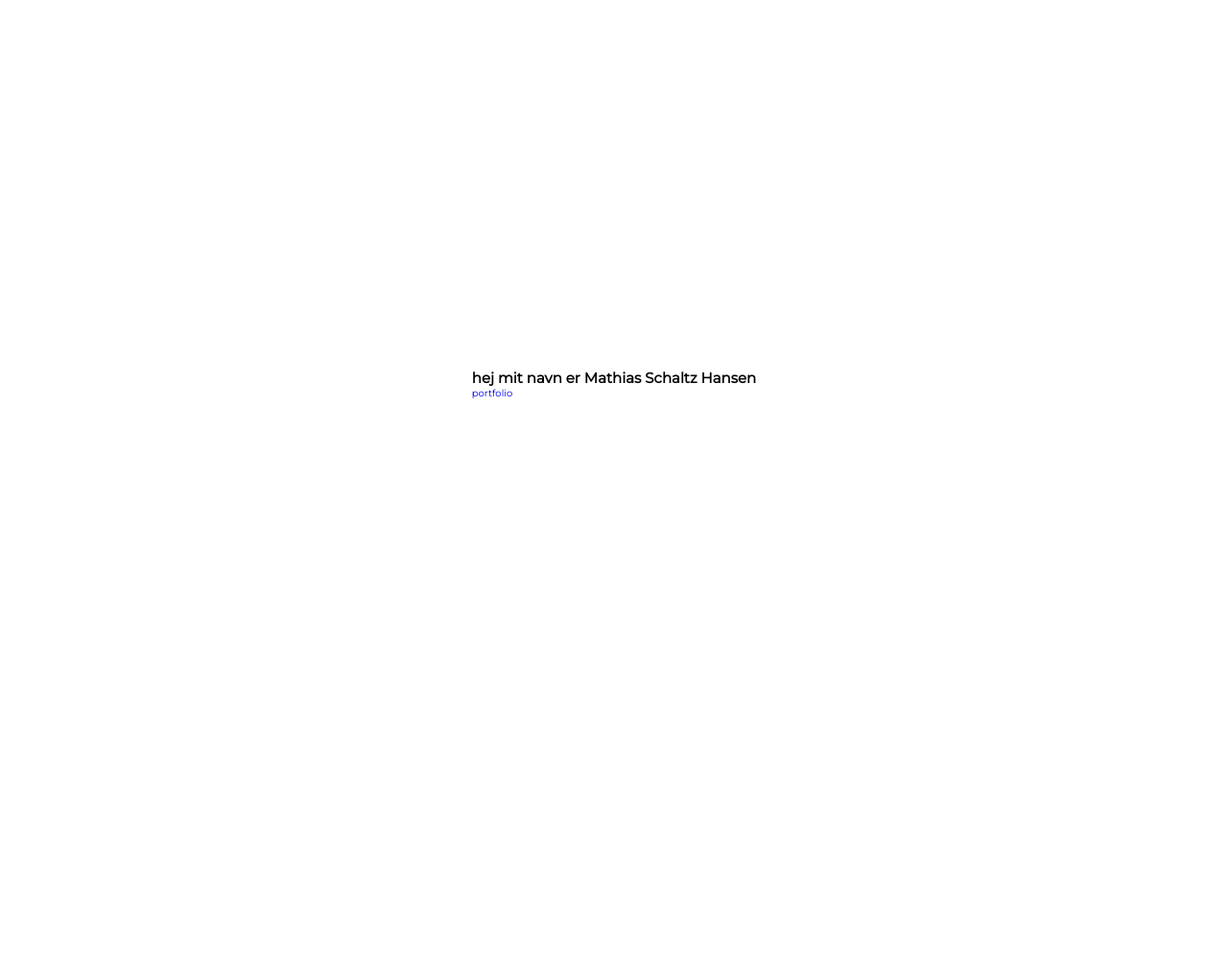
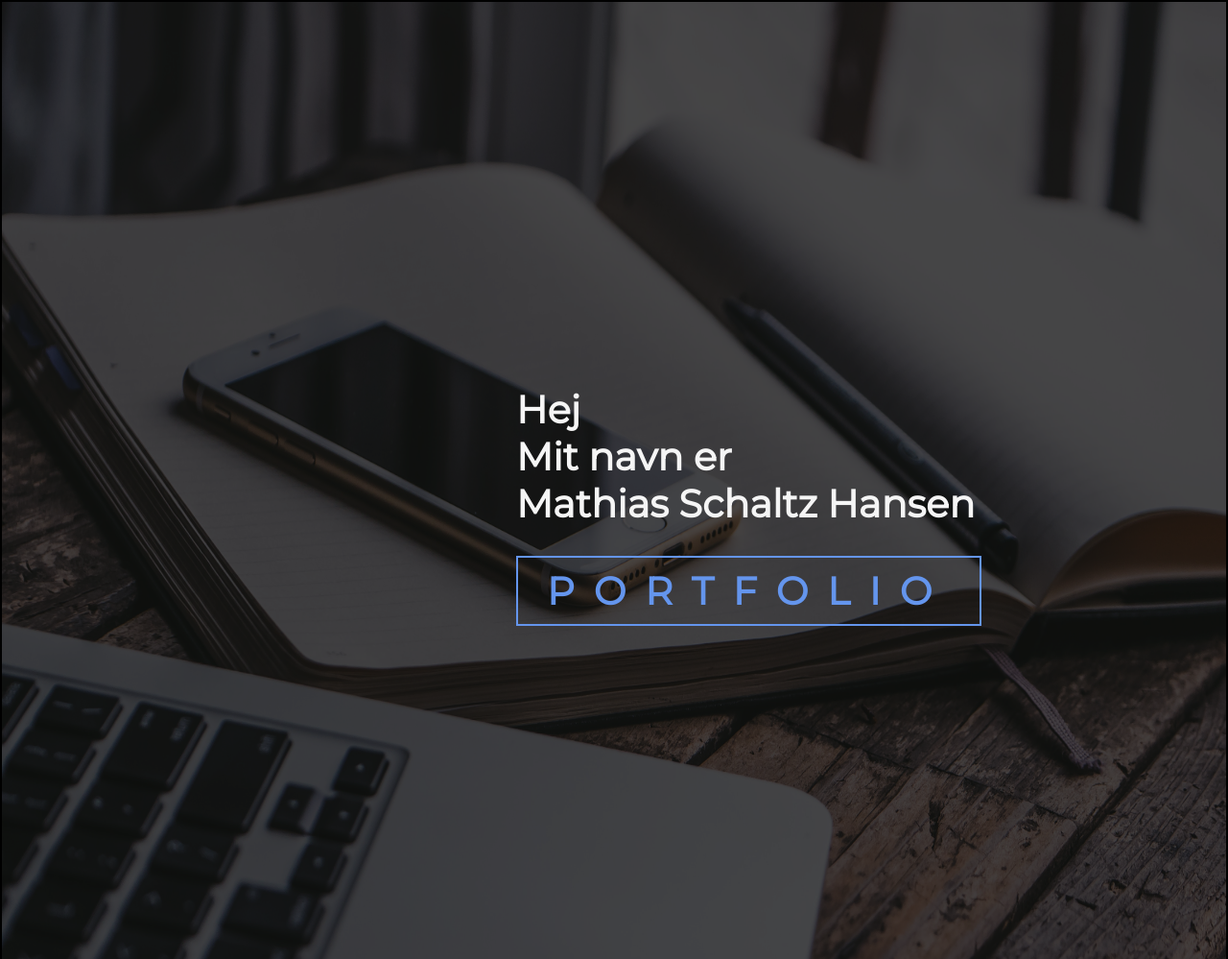
Before and after one commit to SaltedFishy03/SaltedFishy03..github.io, a plain HTML site: page index.html in a window 1280 px wide. Shown: the top 999 px of the page at 96% size. Before the commit the page ends 800 px from the top, so only its background shows below. Drawn offline with Linux system fonts and the light colour scheme.

Commit message:
opdateret version

```diff
--- /dev/null
+++ b/aboutme.css
@@ -0,0 +1,25 @@
+* {
+    background-color: aqua;
+}
+
+html {
+    scroll-behavior: smooth;
+}
+
+#numbers {
+
+}
+
+#one,
+#two {
+    height: 1200px;
+    border: 2px solid black;
+}
+
+#one {
+
+}
+
+#one img {
+    width: 500px;
+}
--- a/index.html
+++ b/index.html
@@ -1,23 +1,38 @@
 <!DOCTYPE html>
 <html lang="en">
-<head>
-    <meta charset="UTF-8">
-    <meta name="viewport" content="width=device-width, initial-scale=1.0">
+  <head>
+    <meta charset="UTF-8" />
+    <meta name="viewport" content="width=device-width, initial-scale=1.0" />
     <title>Portfolio</title>
 
-    <link rel="stylesheet" href="style.css" type="text/css">
-    <link href='https://fonts.googleapis.com/css?family=Montserrat' rel='stylesheet'>
+    <link rel="stylesheet" href="main.css" type="text/css" />
+    <link
+      href="https://fonts.googleapis.com/css?family=Montserrat"
+      rel="stylesheet"
+    />
+  </head>
+  <body class="bodyimg">
+    <div id="page">
+      <div id="home">
+        <h1 class="center">
+          Hej<br />
+          Mit navn er<br />
+          Mathias Schaltz Hansen
+        </h1>
+        <a href="/aboutme.html"><h2 class="center">portfolio</h2></a>
+      </div>
+      <div id="about-me">
+        <div id="about-me-text">
+            <h1>Om mig</h1>
+            <div class="grid-container">
+                <div class="left" id="Om-mig-img"></div>
+                <div class="right" id="Om-mig-text"></div>
 
-<body>
-<!-- Hero Section-->
-<section id="hero">
-    <div class="hero container">
-        <div>
-            <h1>hej mit navn er Mathias Schaltz Hansen</h1>
-            <a href="#" type="button" class="cta">portfolio</a>
-        </div>
+
+
+            </div>
     </div>
-</section>
-<!--end hero section-->
-</body>
+      </div>
+    </div>
+  </body>
 </html>
--- /dev/null
+++ b/main.css
@@ -0,0 +1,115 @@
+* {
+  padding: 0;
+  margin: 0;
+  box-sizing: border-box;
+}
+
+html {
+  font-size: 20px;
+  font-family: Montserrat, sans-serif;
+}
+a {
+  text-decoration: none;
+}
+.container {
+  min-height: 100vh;
+  width: 100%;
+}
+body {
+  background-image: url(/imgs/pexels-jessica-lewis-creative-583848.jpg);
+  background-repeat: no-repeat;
+  background-size: 100% 1201px;
+  z-index: 1;
+}
+.center {
+    margin-left: 42%;
+    display: block;
+
+}
+
+.text-center
+{
+  text-align: center;
+  display: block;
+}
+
+/* PAGES */
+#home,#about-me
+{
+  height: 1201px;
+  overflow: hidden;
+  border: 2px solid black;
+}
+
+
+/* HOME */
+#home {
+
+}
+#home::after { /* BLACK COVER */
+  content: "";
+  position: absolute;
+  left: 0;
+  top: 0;
+  height: 1201px;
+  width: 100%;
+  background-color: black;
+  opacity: 0.7;
+  z-index: -1;
+}
+#home h1 {
+  display: block;
+  width: fit-content;
+  font-size: 2rem;
+  color: whitesmoke;
+  margin-top: 400px;
+}
+#home h2 {
+  display: inline-block;
+  padding: 10px 30px;
+  color: cornflowerblue;
+  background-color: transparent;
+  border: 2px solid cornflowerblue;
+  font-size: 2rem;
+  text-transform: uppercase;
+  letter-spacing: 1rem;
+  margin-top: 30px;
+  transition: 0.5s ease background-color;
+  transition: 0.5s ease color;
+}
+#home h2:hover {
+  color: whitesmoke;
+  background-color: cornflowerblue;
+}
+
+/* ABOUT ME */
+#about-me
+{
+  background-color:bisque;
+  background-image: url(/imgs/about-me.jpg);
+  background-repeat: no-repeat;
+  background-size: 50% 1201px;
+  z-index: 1;
+}
+
+
+#home
+{
+  grid-area: top;
+}
+
+.grid-container
+{
+  display: grid;
+  grid-template-areas:"top top"
+  ". .";
+  grid-gap: 10px;
+  padding: 10px;
+  height: 1200px;
+}
+#about-me-text
+{
+
+  margin-top: 100px;
+
+}
--- a/style.css
+++ /dev/null
@@ -1,22 +0,0 @@
-
-*{
-    padding: 0;
-    margin: 0;
-    box-sizing: border-box;
-
-}
-
-html{
-    font-size: 10px;
-    font-family: Montserrat, sans-serif;
-}
-a{
-    text-decoration: none;
-}
-.container{
-    min-height: 100vh;
-    width: 100%;
-    display: flex;
-    align-items: center;
-    justify-content: center;
-}
```
Also changed, not shown: aboutme.html (added, +26 -0 lines), imgs/about-me.jpg (added), imgs/pexels-jessica-lewis-creative-583848.jpg (added), 1 other file.
